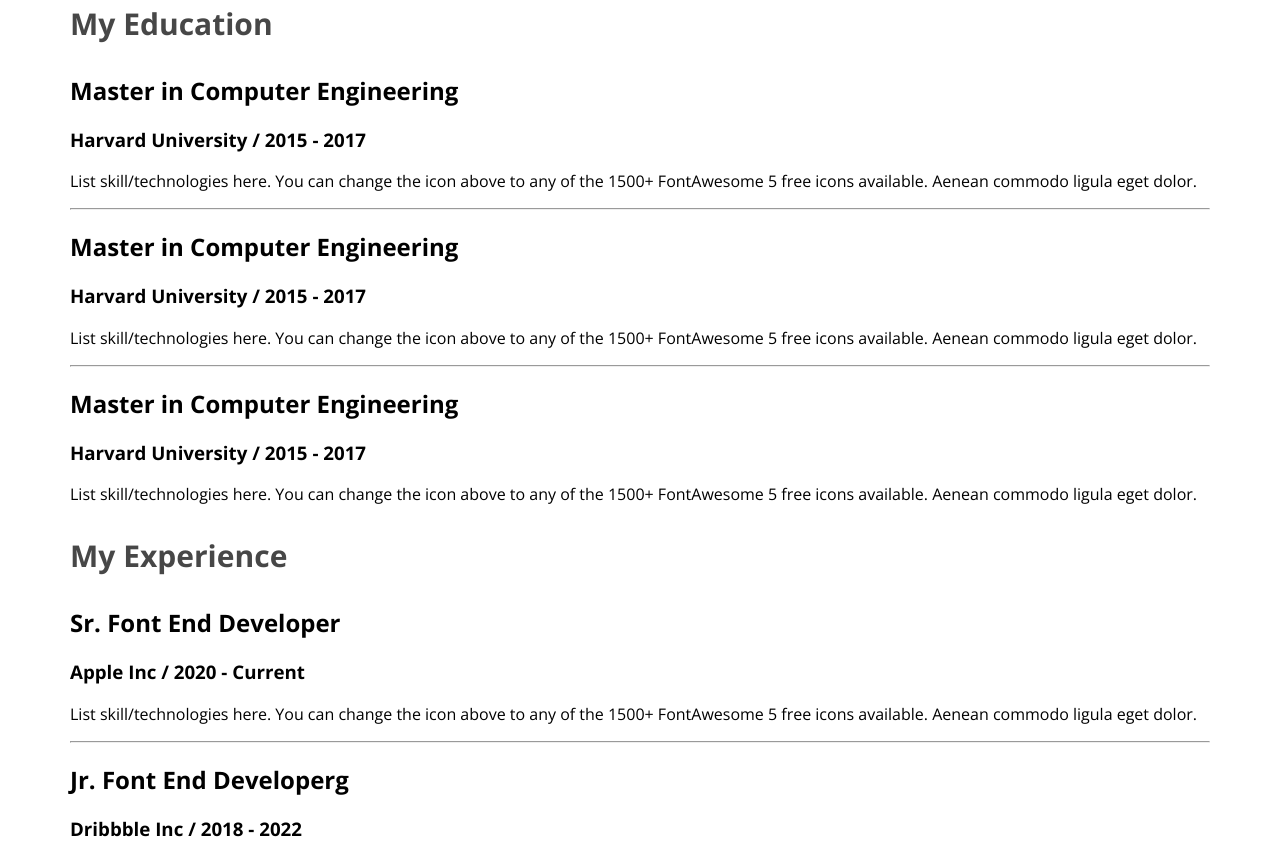
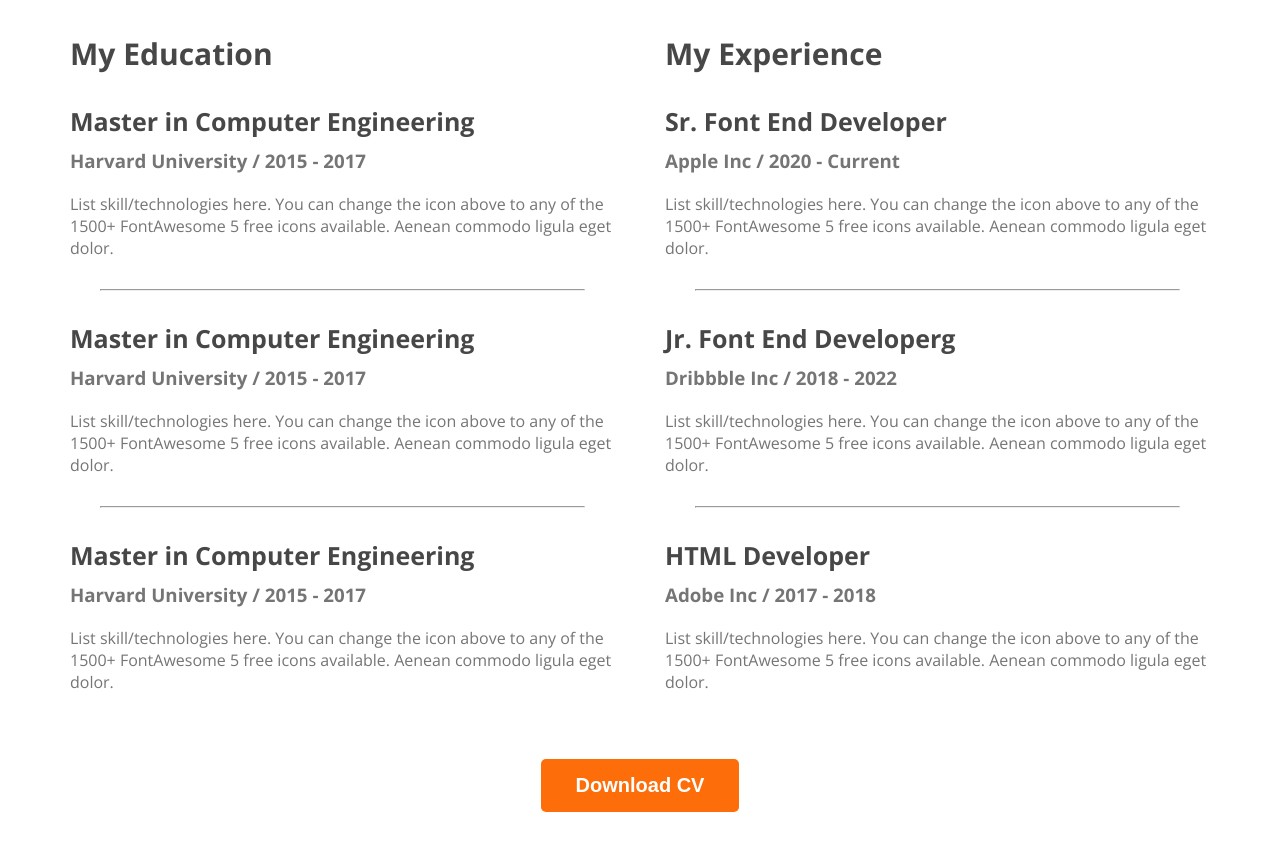
Before and after one commit to MHS676/Web-developer-portfolio, a plain HTML site: page index.html in a window 1280 px wide. Shown: the part 2298-3142 px from the top of the page. After the commit the page ends 3118 px from the top, so only its background shows below. Drawn offline with nearby package versions, Linux system fonts and the light colour scheme.

Commit message:
Resume section finished

```diff
--- a/Styles/portfolio.css
+++ b/Styles/portfolio.css
@@ -151,3 +151,34 @@ main section {
         font-size: 30px;
         font-weight: 700;
 }
+
+.resume-container {
+    display: flex;
+    gap: 50px;
+}
+
+.resume-item-institute {
+    margin-bottom: 20px;
+    margin-top: 0px;
+}
+
+.resume-item-institute,
+.resume-item-des {
+    color:  #757575;
+}
+
+.resume-item-title {
+    color:  #474747;
+    font-size: 25px;
+    font-weight: 700;
+    margin-bottom: 10px;
+}
+
+.resume-container hr {
+    margin: 30px;
+}
+
+.download-cv {
+    text-align: center;
+    margin-top: 50px;
+}
--- a/index.html
+++ b/index.html
@@ -193,6 +193,9 @@
             </div>
           </div>
         </div>
+        <div class="download-cv">
+          <button class="btn-primary">Download CV</button>
+        </div>
       </section>
     </main>
     <footer></footer>
```
